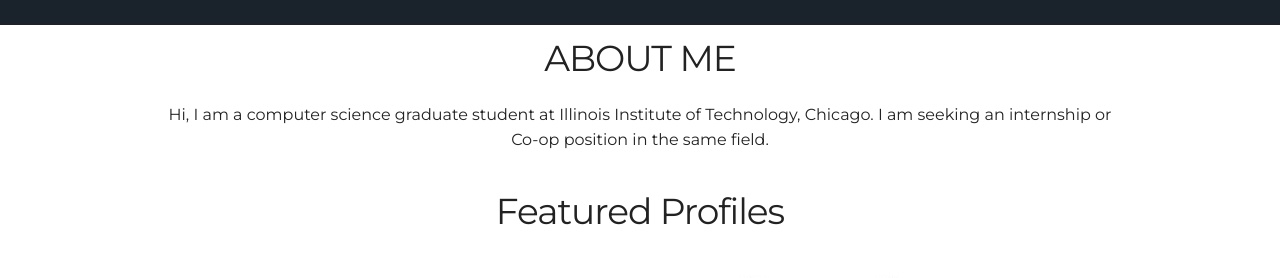
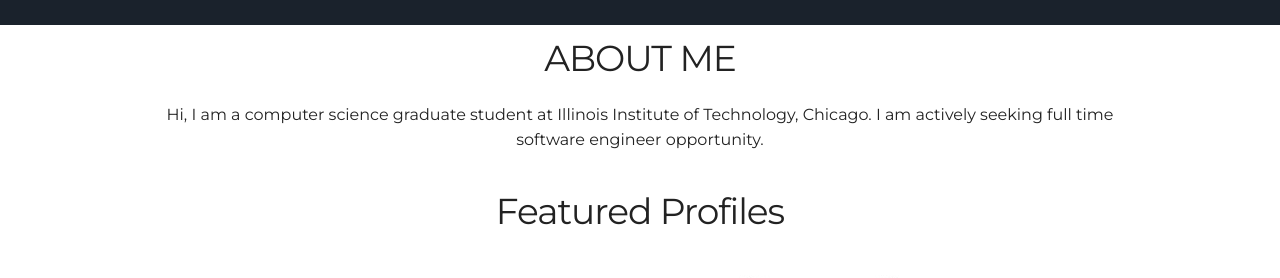
Before and after one commit to akash22gupta/akash22gupta.github.io, a Jekyll site: the page built from index.html, in a window 1280 px wide. Shown: the part 882-1160 px from the top of the page. Built offline with Jekyll 4.4.1, drawn with Linux system fonts in a browser that asks for light colours.

Commit message:
Update _config.yml

```diff
--- a/_config.yml
+++ b/_config.yml
@@ -6,7 +6,7 @@
 
 # User settings
 username: AKASH GUPTA
-user_description: Hi, I am a computer science graduate student at Illinois Institute of Technology, Chicago. I am seeking an internship or Co-op position in the same field.
+user_description: Hi, I am a computer science graduate student at Illinois Institute of Technology, Chicago. I am actively seeking full time software engineer opportunity.
 user_title: Software Developer
 email: akash@hawk.iit.edu
 twitter_username: akash22gupta
```
